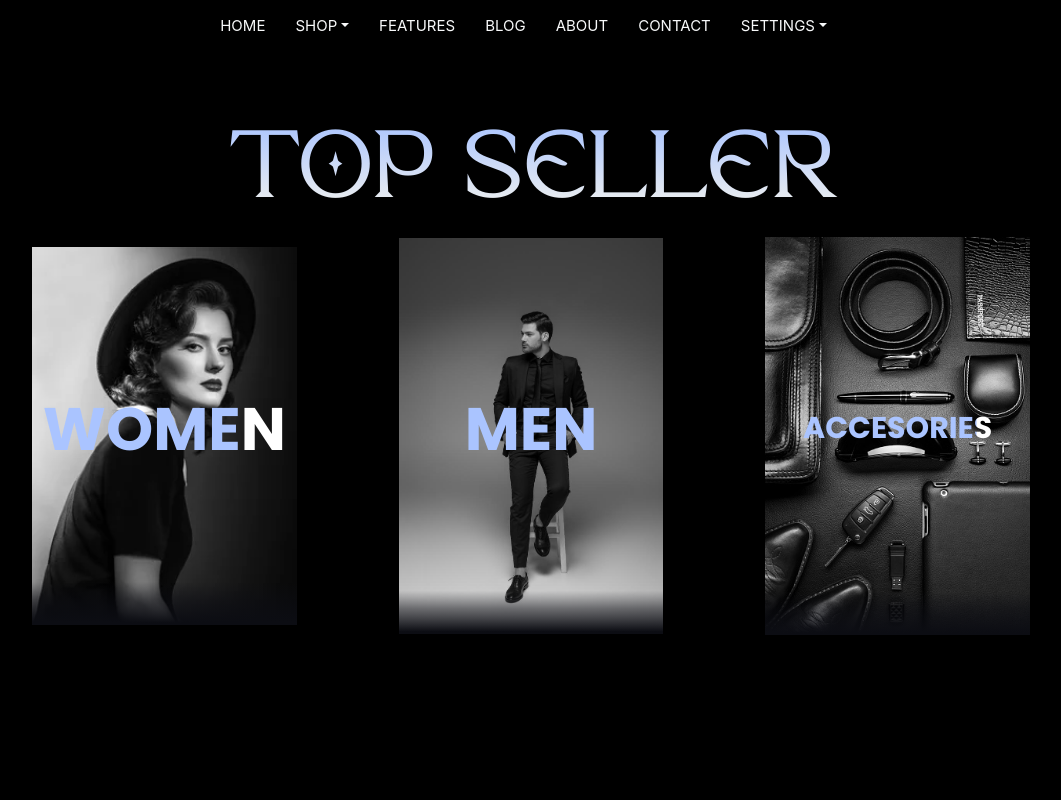
After one commit to LorenzFuentes/webazaar, a PHP site: page /product.php in a window 1280 px wide. The commit adds this page. Shown: the whole page, without its empty margins (109-1170 px from the left). Run offline with PHP 8.4, Linux system fonts and the light colour scheme; some libraries are stand-ins or nearby versions.

Commit message:
Front-End Product Page
I designed the 1st part of the product page

```diff
--- /dev/null
+++ b/product.php
@@ -0,0 +1,106 @@
+<!DOCTYPE html>
+<html lang="en">
+<head>
+<meta charset="utf-8">
+    <meta name="viewport" content="width=device-width, initial-scale=1, shrink-to-fit=no">
+    <link rel="stylesheet" href="https://cdn.jsdelivr.net/npm/bootstrap@4.6.2/dist/css/bootstrap.min.css" integrity="sha384-xOolHFLEh07PJGoPkLv1IbcEPTNtaed2xpHsD9ESMhqIYd0nLMwNLD69Npy4HI+N" crossorigin="anonymous">
+    <link rel="stylesheet" href="resource/css/product.css">
+    <link rel="preconnect" href="https://fonts.googleapis.com">
+    <link rel="icon" type="image/x-icon" href="resource/img/logo.png">
+    <link rel="preconnect" href="https://fonts.gstatic.com" crossorigin>
+    <link href="https://fonts.googleapis.com/css2?family=Poppins:wght@700&display=swap" rel="stylesheet">
+    <link href="https://fonts.googleapis.com/css2?family=Lato:wght@100&display=swap" rel="stylesheet">
+    <link rel="preconnect" href="https://fonts.gstatic.com" crossorigin>
+    <link rel="preconnect" href="https://fonts.gstatic.com" crossorigin>
+    <script src="https://kit.fontawesome.com/400dff856d.js" crossorigin="anonymous"></script>
+    <link rel="stylesheet" href="https://cdnjs.cloudflare.com/ajax/libs/animate.css/4.1.1/animate.min.css"/>
+    <title>Webazaar</title>
+</head>
+<header>
+      <nav class="navbar navbar-expand-lg navbar-light">
+        <button class="navbar-toggler navbar-light text-center" type="button" data-toggle="collapse" data-target="#navbarSupportedContent" aria-controls="navbarSupportedContent" aria-expanded="false" aria-label="Toggle navigation">
+          <span class="navbar-toggler-icon  text-center"></span>
+        </button>
+        <div class="collapse navbar-collapse align-items-center justify-content-center" id="navbarSupportedContent">
+          <ul class="navbar-nav">
+            <li class="nav-item pr-3 ">
+              <a class="nav-link text-light" href="index.php">HOME</a>
+            </li>
+            <li class="nav-item dropdown pr-3 ">
+              <a class="nav-link dropdown-toggle text-light " href="product.php" role="button" data-toggle="dropdown" aria-expanded="false">SHOP</a>
+              <div class="dropdown-menu">
+                <a class="dropdown-item" href="#women">WOMENS</a>
+                <a class="dropdown-item" href="#men">MENS</a>
+                <div class="dropdown-divider"></div>
+                <a class="dropdown-item" href="#accesories">ACCESORIES</a>
+              </div>
+            </li>
+            <li class="nav-item pr-3 ">
+              <a class="nav-link text-light " href="#">FEATURES</a>
+            </li>
+            <li class="nav-item pr-3 ">
+              <a class="nav-link text-light ">BLOG</a>
+            </li>
+            <li class="nav-item pr-3 ">
+              <a class="nav-link text-light ">ABOUT</a>
+            </li>
+            <li class="nav-item pr-3 ">
+              <a class="nav-link text-light ">CONTACT</a>
+            </li>
+            <li class="nav-item dropdown pr-3 ">
+              <a class="nav-link dropdown-toggle text-light " href="#" role="button" data-toggle="dropdown" aria-expanded="false">SETTINGS</a>
+              <div class="dropdown-menu">
+                <a class="dropdown-item" href="updateprofile.php">UPDATE PROFILE</a>
+                <a class="dropdown-item" href="changepassword.php">UPDATE PASSWORD</a>
+                <div class="dropdown-divider"></div>
+                <a class="dropdown-item" href="#">LOG-OUT</a>
+              </div>
+            </li>
+          </ul>
+        </div>
+      </nav>
+        <div class="container">
+            <div class="jumbotron jumbotron-fluid text-center head-set">
+                <div class="container animate__fadeInUp">
+                    <h1 class="animate__animated animate__fadeInUp header-name" >Top Seller</h1>
+                </div>
+                <div class="top_seller">
+                        <a class="text-decoration-none" href="" alt="Women" target="_blank">
+                            <div class="card">
+                                <div class="wrapper">
+                                <img src="resource/img/topwoman.jpg" class="cover-image" />
+                                </div>
+                                <p class="title">WOMEN</p>
+                                <img src="resource/img/pants.png" class="character" />
+                            </div>
+                        </a>
+                        <a class="text-decoration-none" href="" alt="Men" target="_blank">
+                            <div class="card">
+                                <div class="wrapper">
+                                <img src="resource/img/topmen.jpg" class="cover-image" />
+                                </div>
+                                <p class="title">MEN</p>
+                                <img src="resource/img/shirt.png" class="character" />
+                            </div>
+                        </a>
+                        <a class="text-decoration-none" href="" alt="Accesories" target="_blank">
+                            <div class="card">
+                                <div class="wrapper">
+                                <img src="resource/img/topacces.jpg" class="cover-image" />
+                                </div>
+                                <p class="title-2">ACCESORIES</p>
+                                <img src="resource/img/belt.png" class="character" />
+                            </div>
+                        </a>
+                </div>
+            </div>
+        </div>
+  </header>
+    <script src="vendor/animsition/js/animsition.min.js"></script>
+    <script src="resource/js/product.js"></script>
+    <script src="https://cdn.jsdelivr.net/npm/jquery@3.5.1/dist/jquery.slim.min.js" integrity="sha384-DfXdz2htPH0lsSSs5nCTpuj/zy4C+OGpamoFVy38MVBnE+IbbVYUew+OrCXaRkfj" crossorigin="anonymous"></script>
+    <script src="https://cdn.jsdelivr.net/npm/popper.js@1.16.1/dist/umd/popper.min.js" integrity="sha384-9/reFTGAW83EW2RDu2S0VKaIzap3H66lZH81PoYlFhbGU+6BZp6G7niu735Sk7lN" crossorigin="anonymous"></script>
+    <script src="https://cdn.jsdelivr.net/npm/bootstrap@4.6.2/dist/js/bootstrap.min.js" integrity="sha384-+sLIOodYLS7CIrQpBjl+C7nPvqq+FbNUBDunl/OZv93DB7Ln/533i8e/mZXLi/P+" crossorigin="anonymous"></script>
+
+</body>
+</html>
--- /dev/null
+++ b/resource/css/product.css
@@ -0,0 +1,232 @@
+* {
+    margin: 0;
+    padding: 0;
+    scroll-behavior: smooth;
+  }
+
+  html {
+    font-size: 15px;
+    text-rendering: optimizeLegibility;
+    font-family: 'Poppins', sans-serif;
+  }
+
+  header {
+    min-height: 100vh;
+    width: 100%;
+    background-color: #000000;
+  }
+
+  nav{
+    padding-top: 1rem;
+  }
+
+  h1{
+    font-family: 'myFirstfont';
+  }
+
+  h2{
+    font-family: 'Poppins', sans-serif;
+    margin-top: 25%;
+    font-size: 100px;
+  }
+
+  h5{
+    font-family: 'Poppins', sans-serif;
+  }
+
+  .head-set{
+    margin-top: 1vh;
+    background: none;
+    font-family: 'Poppins', sans-serif;
+    font-size: 50%;
+    margin-bottom: 0;
+    padding-bottom: 0;
+  }
+
+  .header-name{
+    font-family: "myFirstfont";
+    font-size: 90px;
+    font-weight: 600;
+    text-transform: uppercase;
+    letter-spacing: 2px;
+    word-spacing: 2px;
+    background: -webkit-linear-gradient(#AAC4FF, #FFFBEB);
+    -webkit-background-clip: text;
+    -webkit-text-fill-color: transparent;
+  }
+
+  :root {
+    --card-height: 400px;
+    --card-width: calc(var(--card-height) / 1.5);
+  }
+  .top_seller {
+    display: flex;
+    justify-content: center;
+    align-items: center;
+  }
+  .card {
+    width: var(--card-width);
+    height: var(--card-height);
+    position: relative;
+    display: flex;
+    justify-content: center;
+    align-items: flex-end;
+    padding: 0;
+    perspective: 2500px;
+    margin: 0 50px;
+    background-color: transparent;
+  }
+
+  .cover-image {
+    width: 100%;
+    height: 100%;
+    object-fit: cover;
+    filter: grayscale(100%);
+  }
+
+  .wrapper {
+    transition: all 0.5s;
+    position: absolute;
+    width: 100%;
+    z-index: -1;
+  }
+  .title {
+    width: 100%;
+    transition: transform 0.5s;
+    text-decoration: none;
+    color: white;
+    font-size: 4rem;
+    background: linear-gradient(to right, #FFF 20%, #AAC4FF 40%, #AAC4FF 60%, #AAC4FF 80%);
+    background-size: 200% auto;
+    color: #000;
+    background-clip: text;
+    text-fill-color: transparent;
+    -webkit-background-clip: text;
+    -webkit-text-fill-color: transparent;
+    animation: shine 1s linear infinite;
+  }
+  .title-2 {
+    width: 100%;
+    transition: transform 0.5s;
+    text-decoration: none;
+    color: white;
+    font-size: 2rem;
+    background: linear-gradient(to right, #FFF 20%, #AAC4FF 40%, #AAC4FF 60%, #AAC4FF 80%);
+    background-size: 200% auto;
+    color: #000;
+    background-clip: text;
+    text-fill-color: transparent;
+    -webkit-background-clip: text;
+    -webkit-text-fill-color: transparent;
+    animation: shine 1s linear infinite;
+  }
+  .card:hover .title-2 {
+    transform: translate3d(0%, 100px, 100px);
+    text-decoration: none;
+  }
+  .card:hover .title {
+    transform: translate3d(0%, 100px, 100px);
+    text-decoration: none;
+  }
+  .card:hover .wrapper {
+    transform: perspective(900px) translateY(-5%) rotateX(25deg) translateZ(0);
+    box-shadow: 2px 35px 32px -8px rgba(0, 0, 0, 0.75);
+    -webkit-box-shadow: 2px 35px 32px -8px rgba(0, 0, 0, 0.75);
+    -moz-box-shadow: 2px 35px 32px -8px rgba(0, 0, 0, 0.75);
+  }
+
+  .wrapper::before,
+  .wrapper::after {
+    content: "";
+    opacity: 0;
+    width: 100%;
+    height: 80px;
+    transition: all 0.5s;
+    position: absolute;
+    left: 0;
+  }
+  .wrapper::before {
+    top: 0;
+    height: 100%;
+    background-image: linear-gradient(
+      to top,
+      transparent 46%,
+      rgba(12, 13, 19, 0.5) 68%,
+      rgba(12, 13, 19) 97%
+    );
+  }
+  .wrapper::after {
+    bottom: 0;
+    opacity: 1;
+    background-image: linear-gradient(
+      to bottom,
+      transparent 46%,
+      rgba(12, 13, 19, 0.5) 68%,
+      rgba(12, 13, 19) 97%
+    );
+  }
+
+  .card:hover .wrapper::before,
+  .wrapper::after {
+    opacity: 1;
+  }
+
+  .card:hover .wrapper::after {
+    height: 120px;
+  }
+
+  .character {
+    width: 100%;
+    opacity: 0;
+    transition: all 0.5s;
+    position: absolute;
+    z-index: -1;
+  }
+
+  .card:hover .character {
+    opacity: 1;
+    transform: translate3d(0%, -30%, 100px);
+  }
+  .navbar-toggler{
+    background:  #AAC4FF;
+  }
+
+
+
+  @font-face {
+    font-family: "myFirstfont";
+    src: url(../font/TreadingDemoSerif-MVlZP.ttf);
+  }
+
+  @keyframes shine {
+    to {
+      background-position: 200% center;
+    }
+  }
+
+  @media (max-width: 820px) {
+    .container:hover .card {
+      opacity: 1;
+      transform: scale(.98);
+      box-shadow: none;
+      transition: all 0.5s ease;
+    }
+    .card:hover .card-button {
+      transform: translate(-50%, 50%);
+      opacity: 0;
+    }
+    .header-name{
+      font-size: 50px;
+    }
+
+    h2{
+      margin-top: 45%;
+      font-size: 50px;
+    }
+    .text-weight{
+      margin-left: 88px;
+    }
+    .top_seller {
+      flex-direction: column;
+    }
+  }
```
Also changed, not shown: index.php (+5 -4 lines), resource/js/product.js (added, +46 -0 lines), resource/img/belt.png (added), resource/img/logo.png (added), resource/img/pants.png (added), resource/img/shirt.png (added), resource/img/topacces.jpg (added), resource/img/topmen.jpg (added), resource/img/topwoman.jpg (added).
